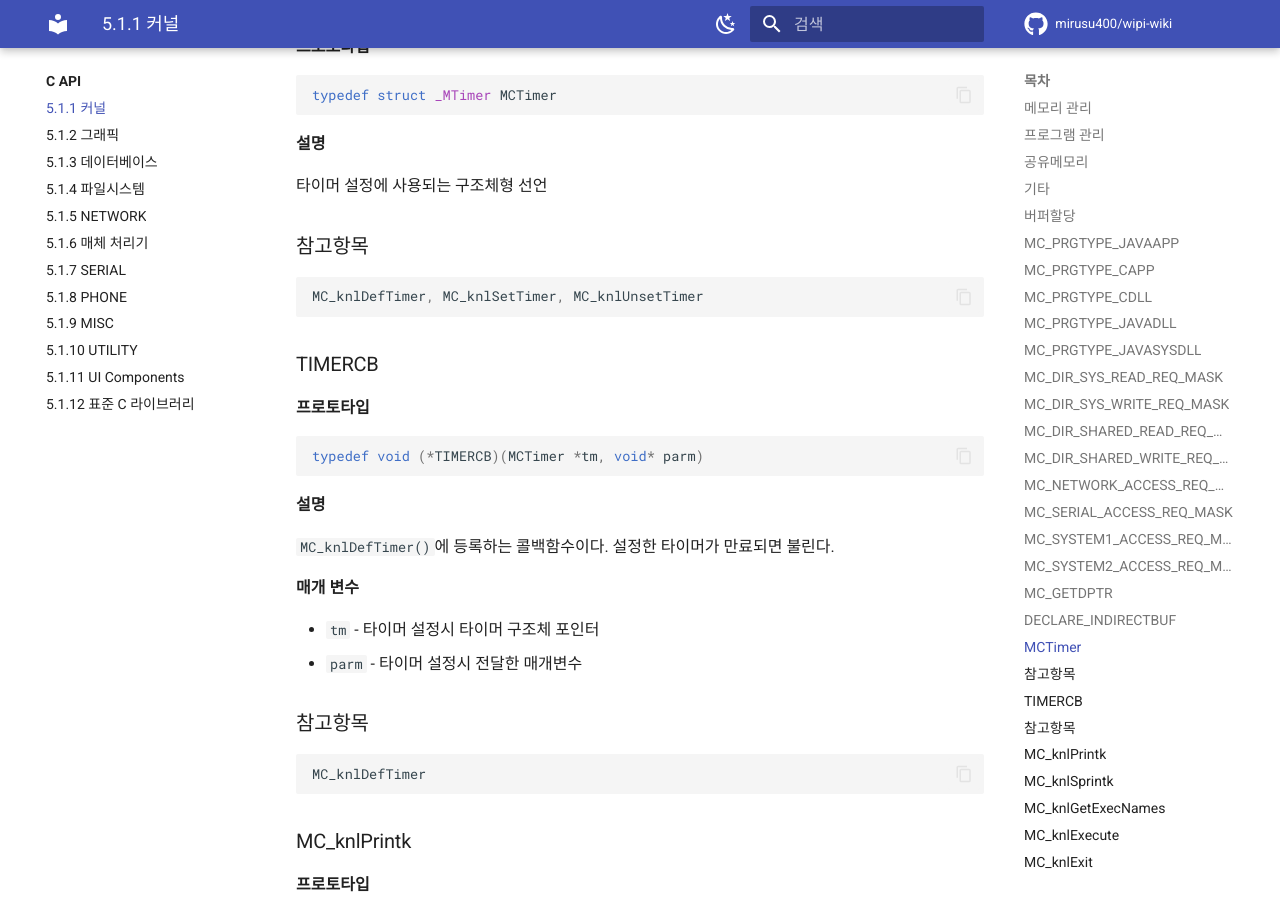
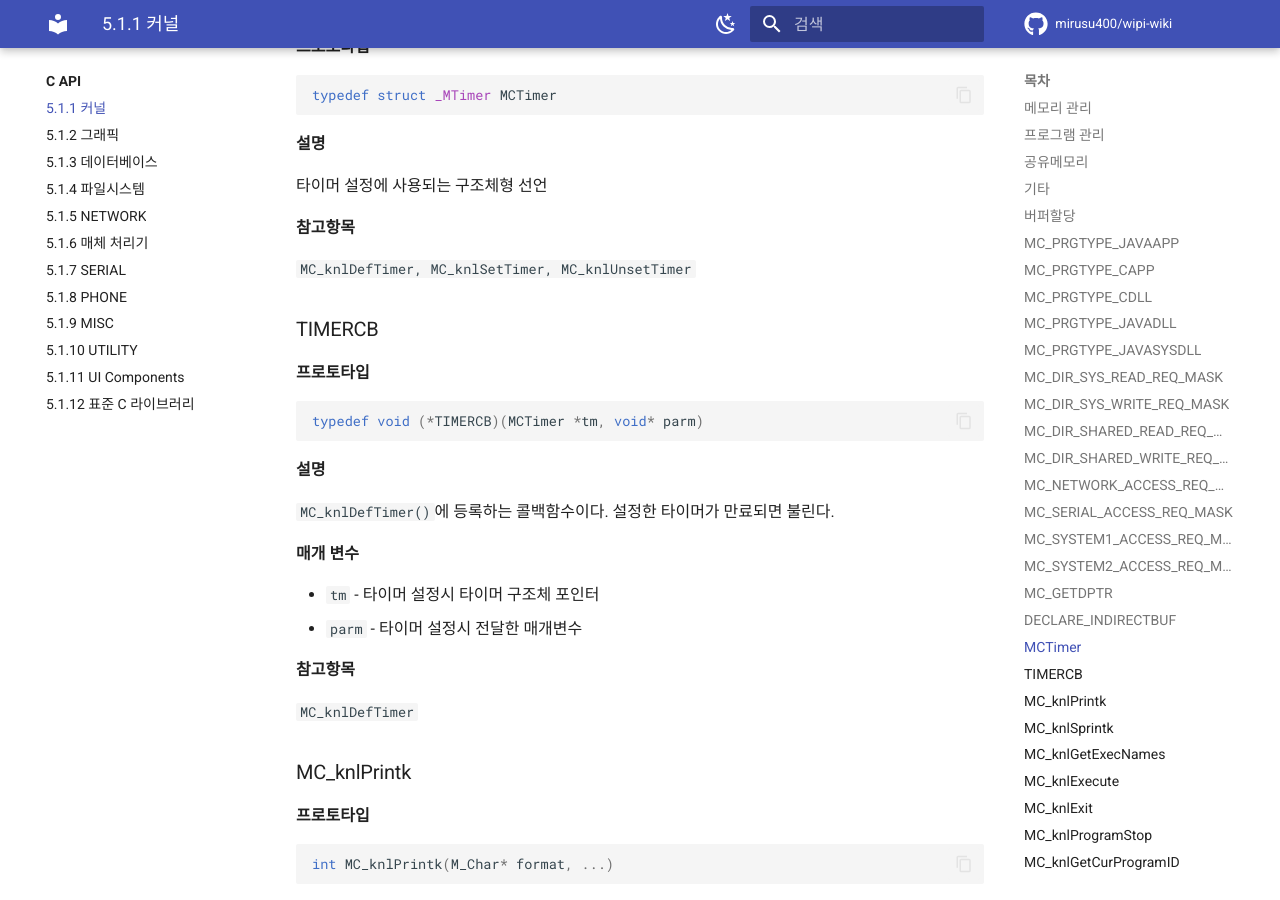
Before and after one commit to mirusu400/wipi-wiki, an MkDocs documentation site: the page built from docs/c-api/kernel.md, in a window 1280 px wide and 900 px high, scrolled down 6892 px. Built offline with MkDocs 1.6.1 and Material for MkDocs 9.7.7, drawn with Linux system fonts in a browser that asks for light colours; comment, search, counter and statistics services are not loaded; some of the changed text lies outside the part shown.

Commit message:
fix typo in kernel.md

````diff
--- a/docs/c-api/kernel.md
+++ b/docs/c-api/kernel.md
@@ -316,11 +316,9 @@ typedef struct _MTimer MCTimer
 
 타이머 설정에 사용되는 구조체형 선언
 
-### 참고항목
+**참고항목**
 
-```c
-MC_knlDefTimer, MC_knlSetTimer, MC_knlUnsetTimer
-```
+`MC_knlDefTimer, MC_knlSetTimer, MC_knlUnsetTimer`
 
 ### TIMERCB
 
@@ -339,11 +337,9 @@ typedef void (*TIMERCB)(MCTimer *tm, void* parm)
 - `tm` - 타이머 설정시 타이머 구조체 포인터
 - `parm` - 타이머 설정시 전달한 매개변수
 
-### 참고항목
+**참고항목**
 
-```c
-MC_knlDefTimer
-```
+`MC_knlDefTimer`
 
 ### MC_knlPrintk
 
@@ -978,14 +974,14 @@ M_Uint32 MC_knlCalloc(M_Int32 size)
 
 없음
 
-```c
-MC_knlFree
-```
+
+### MC_knlFree
 
 **프로토타입**
 
-
-### void MC_knlFree(M_Uint32 mID)
+```c
+void MC_knlFree(M_Uint32 mID)
+```
 
 **설명**
 
````
